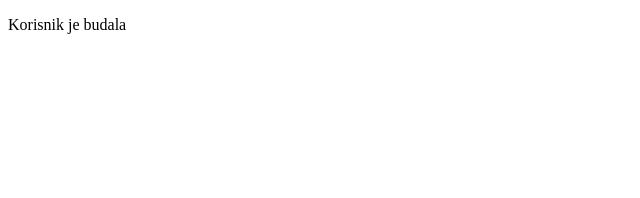
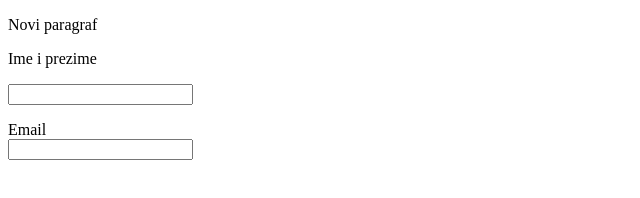
Before and after one commit to pule7/algebra.obrasci, a plain HTML site: page index.html in a window 1280 px wide. Shown: the whole page, without its empty margins (0-640 px from the left). Drawn offline with Linux system fonts and the light colour scheme.

Commit message:
modifikacija stranice na form obrazac

```diff
--- a/index.html
+++ b/index.html
@@ -6,7 +6,12 @@
     <title>Obrasci</title>
 </head>
 <body>
-    <p>Korisnik je budala</p>
+    <p>Novi paragraf</p>
+    <p><form action="" method="POST" enctype="text/plain" autocomplete="off" name="kontakt_obrazac"></form>
+        <label for="ime">Ime i prezime</label><br></p>
+    <input type="text" id="ime" required>
+    <p><label for="email">Email</label><br>
+        <input type="email" id="email" required></p>
 
 </body>
 </html>
```
